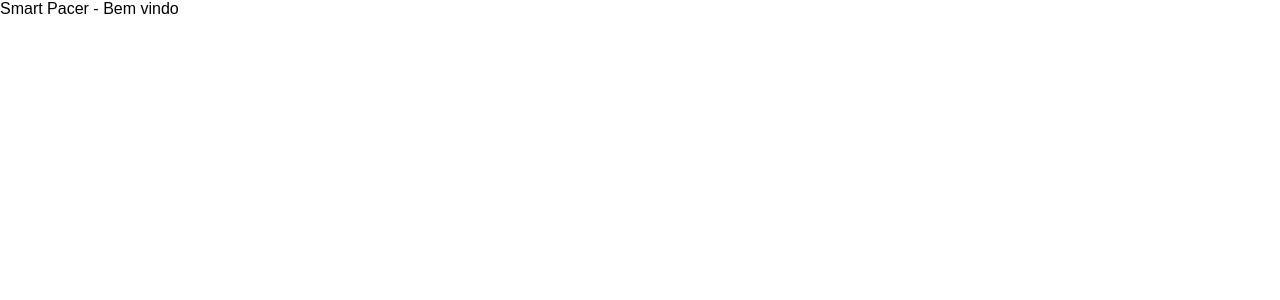
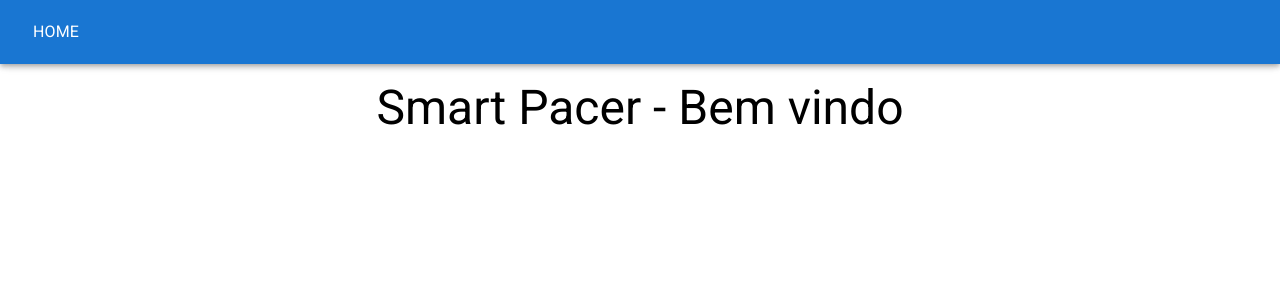
Before and after one commit to Salitop/SmartPacer-UI, a React (Create React App) app in the folder smartpacerUI/: page /home in a window 1280 px wide. Shown: the top 300 px of the page. Built offline with nearby package versions, Linux system fonts and the light colour scheme.

Commit message:
Componente navegação

```diff
--- a/smartpacerUI/src/App.js
+++ b/smartpacerUI/src/App.js
@@ -8,7 +8,7 @@ function App() {
       <Router>
         <Routes>
           <Route exact path="/home" element={<Home />} />
-          <Route defaultView path="/" element={<Login />} />
+          <Route defaultView path="/login" element={<Login />} />
         </Routes>
       </Router>
     </>
--- a/smartpacerUI/src/Components/Navbar.jsx
+++ b/smartpacerUI/src/Components/Navbar.jsx
@@ -1,7 +1,39 @@
+import {
+  AppBar,
+  Button,
+  Grid,
+  Stack,
+  Toolbar,
+  Typography,
+} from "@mui/material";
 import React from "react";
+import { Link } from "react-router-dom";
+
+const linkStyle = {
+  textDecoration: "none",
+  color: "white",
+};
 
 function Navbar() {
-  return <div>Navbar</div>;
+  return (
+    <>
+      <AppBar position="fixed">
+        <Toolbar>
+          <Grid container>
+            <Grid item xs={5}>
+              <Stack direction="row">
+                <Button>
+                  <Link to="/home" style={linkStyle}>
+                    <Typography color="white">Home</Typography>
+                  </Link>
+                </Button>
+              </Stack>
+            </Grid>
+          </Grid>
+        </Toolbar>
+      </AppBar>
+    </>
+  );
 }
 
 export default Navbar;
--- a/smartpacerUI/src/pages/Home.jsx
+++ b/smartpacerUI/src/pages/Home.jsx
@@ -1,7 +1,18 @@
+import { Grid, Typography } from "@mui/material";
 import React from "react";
+import Navbar from "../Components/Navbar";
 
 function Home() {
-  return <div>Smart Pacer - Bem vindo</div>;
+  return (
+    <>
+      <Navbar />
+      <Grid container flexDirection="column" alignItems="center">
+        <Grid item sx={{ marginTop: 10 }}>
+          <Typography variant="h3"> Smart Pacer - Bem vindo</Typography>
+        </Grid>
+      </Grid>
+    </>
+  );
 }
 
 export default Home;
```
